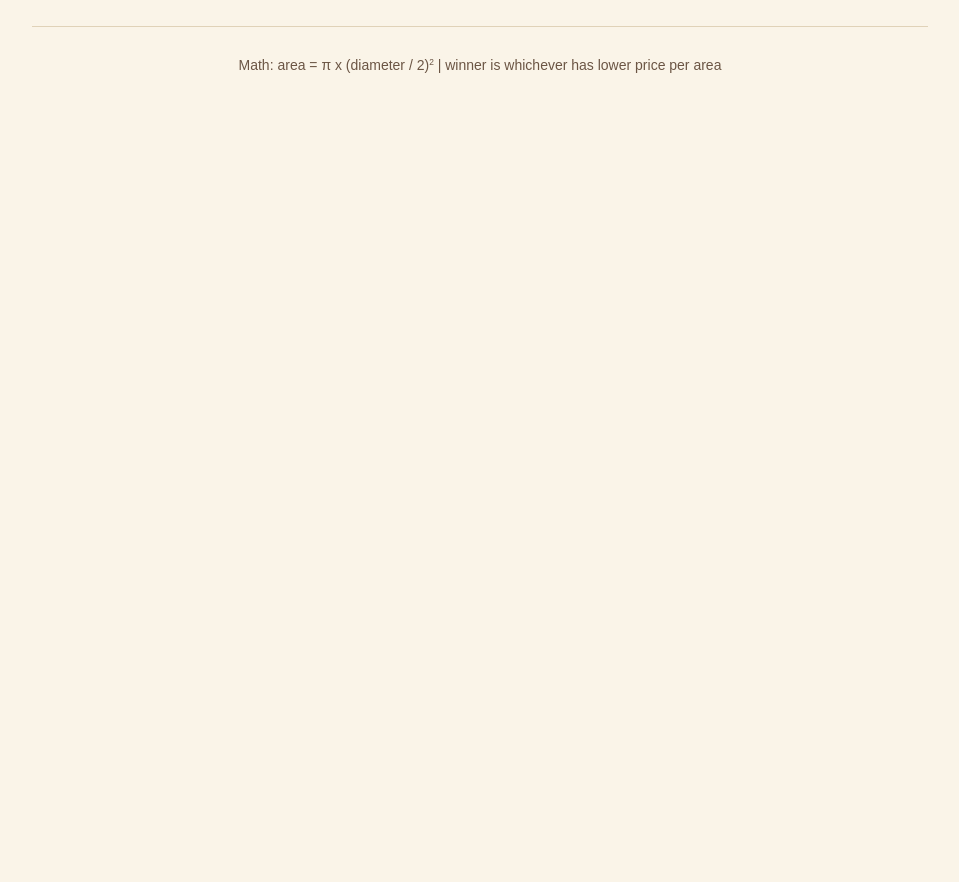
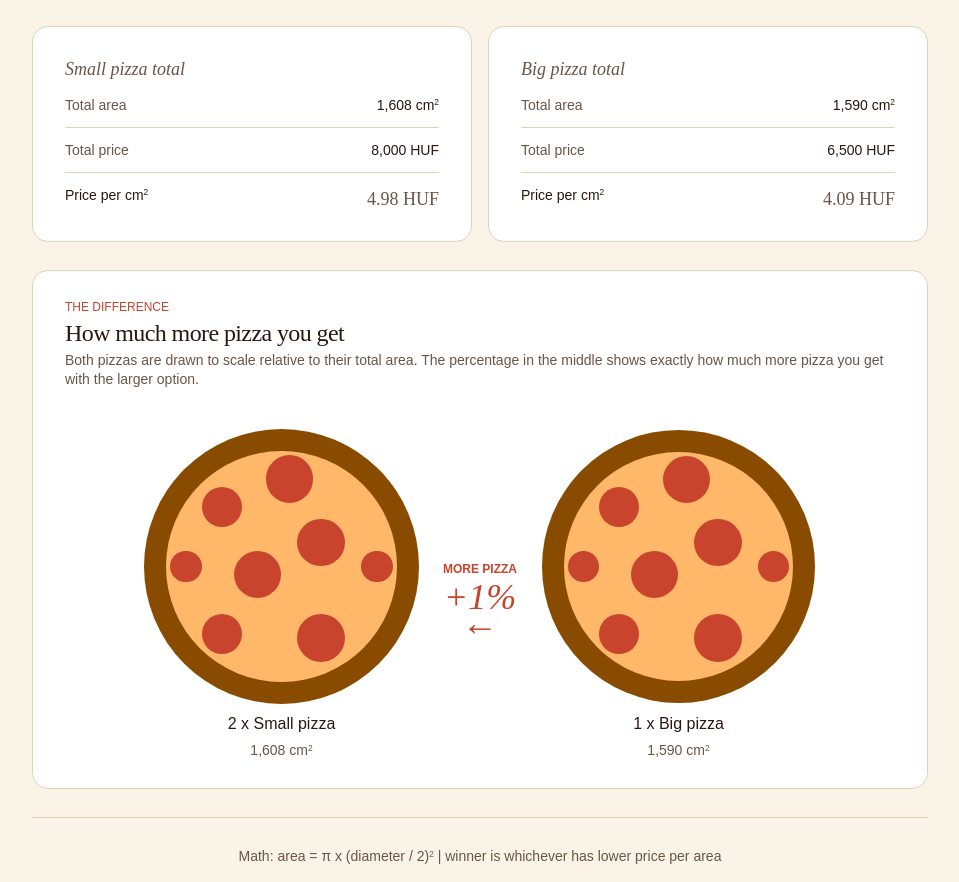
Before and after one commit to dhemeira/pizza-calculator, a React (Vite) app: page / in a window 1280 px wide. Shown: the part 796-1678 px from the top of the page, without its empty margins (160-1119 px from the left). Before the commit the page ends 887 px from the top, so only its background shows below. Built offline with nearby package versions, Linux system fonts and the light colour scheme.

Commit message:
Add compare size section (#8)

```diff
--- a/src/app.tsx
+++ b/src/app.tsx
@@ -6,6 +6,8 @@ import PizzaProvider from '~/context/PizzaProvider';
 
 const InputSection = lazy(() => import('./components/InputSection'));
 const VerdictSection = lazy(() => import('./components/VerdictSection'));
+const SumSection = lazy(() => import('./components/SumSection'));
+const CompareSection = lazy(() => import('./components/CompareSection'));
 const FooterSection = lazy(() => import('./components/FooterSection'));
 
 function App() {
@@ -17,6 +19,8 @@ function App() {
         <HeroSection />
         <InputSection />
         <VerdictSection />
+        <SumSection />
+        <CompareSection />
         <hr className="text-border w-full max-w-4xl" />
         <FooterSection />
       </div>
--- /dev/null
+++ b/src/components/CompareSection.tsx
@@ -0,0 +1,58 @@
+import { useTranslation } from 'react-i18next';
+import usePizza from '~/context/usePizza';
+import PizzaCircle from '~/components/PizzaCircle';
+
+function CompareSection() {
+  const { t } = useTranslation();
+  const { small, big, smallArea, bigArea } = usePizza();
+
+  const maxArea = Math.max(smallArea, bigArea);
+  const smallRatio = Math.sqrt(smallArea / maxArea);
+  const bigRatio = Math.sqrt(bigArea / maxArea);
+
+  const largerArea = Math.max(smallArea, bigArea);
+  const smallerArea = Math.min(smallArea, bigArea);
+  const areaPercent =
+    smallerArea > 0 ? Math.round(((largerArea - smallerArea) / smallerArea) * 100) : 0;
+  const biggerIsSmall = smallArea > bigArea;
+
+  const centreLabel = (
+    <div className="flex flex-col items-center justify-center gap-1">
+      <span className="text-accent text-xs font-semibold uppercase">{t('morePizzaLabel')}</span>
+      <span className="font-title text-accent text-4xl leading-8 font-medium italic">
+        +{areaPercent}%
+      </span>
+      <span className="text-accent hidden text-4xl leading-3 font-bold sm:block">
+        {biggerIsSmall ? '←' : '→'}
+      </span>
+      <span className="text-accent text-4xl font-bold sm:hidden">{biggerIsSmall ? '↑' : '↓'}</span>
+    </div>
+  );
+
+  return (
+    <section className="border-border bg-surface flex w-full max-w-4xl flex-col gap-2 rounded-2xl border p-4 sm:gap-6 sm:px-8 sm:py-7">
+      <div className="flex flex-col gap-0.5">
+        <span className="text-accent text-xs font-medium uppercase">{t('moreEyebrow')}</span>
+        <h2 className="font-title text-text text-2xl font-medium tracking-tight">
+          {t('moreTitle')}
+        </h2>
+        <p className="text-text-muted text-sm leading-snug font-normal">{t('moreSubtitle')}</p>
+      </div>
+
+      <div className="flex flex-col items-center justify-center">
+        <div className="mt-4 flex w-full max-w-64 flex-col items-stretch justify-center gap-4 sm:max-w-2xl sm:flex-row sm:gap-6">
+          <PizzaCircle
+            count={small.count}
+            label={t('smallPizza')}
+            area={smallArea}
+            ratio={smallRatio}
+          />
+          {centreLabel}
+          <PizzaCircle count={big.count} label={t('bigPizza')} area={bigArea} ratio={bigRatio} />
+        </div>
+      </div>
+    </section>
+  );
+}
+
+export default CompareSection;
--- /dev/null
+++ b/src/components/PizzaCircle.tsx
@@ -0,0 +1,47 @@
+import { Trans } from 'react-i18next';
+import { formatNumber } from '~/utils/format';
+import Sup from '~/components/Sup';
+
+interface PizzaCircleProps {
+  count: number;
+  label: string;
+  area: number;
+  ratio: number;
+}
+
+function PizzaCircle({ count, label, area, ratio }: PizzaCircleProps) {
+  return (
+    <div className="flex flex-1 flex-col items-center justify-between gap-2 self-stretch">
+      <div className="flex flex-1 items-center justify-center self-stretch">
+        <div
+          className="rounded-full bg-yellow-800"
+          style={{ width: `${(ratio * 100).toFixed(2)}%`, padding: `${(ratio * 8).toFixed(2)}%` }}>
+          <div className="grid aspect-square grid-cols-7 grid-rows-7 rounded-full bg-orange-300 p-1">
+            <div className="bg-accent col-start-2 row-start-2 aspect-square h-[125%] w-[125%] rounded-full"></div>
+            <div className="bg-accent col-start-3 row-start-4 aspect-square h-[150%] w-[150%] rounded-full"></div>
+            <div className="bg-accent col-start-5 row-start-3 aspect-square h-[150%] w-[150%] rounded-full"></div>
+            <div className="bg-accent col-start-4 row-start-1 aspect-square h-[150%] w-[150%] rounded-full"></div>
+            <div className="bg-accent col-start-5 row-start-6 aspect-square h-[150%] w-[150%] rounded-full"></div>
+            <div className="bg-accent col-start-7 row-start-4 aspect-square h-full w-full rounded-full"></div>
+            <div className="bg-accent col-start-1 row-start-4 aspect-square h-full w-full rounded-full"></div>
+            <div className="bg-accent col-start-2 row-start-6 aspect-square h-[125%] w-[125%] rounded-full"></div>
+          </div>
+        </div>
+      </div>
+      <div className="flex flex-col items-center gap-1">
+        <span className="text-text text-base font-medium">
+          {count} x {label}
+        </span>
+        <span className="text-text-muted text-sm font-medium">
+          <Trans
+            i18nKey="area"
+            values={{ area: formatNumber(area) }}
+            components={{ sup: <Sup /> }}
+          />
+        </span>
+      </div>
+    </div>
+  );
+}
+
+export default PizzaCircle;
```
